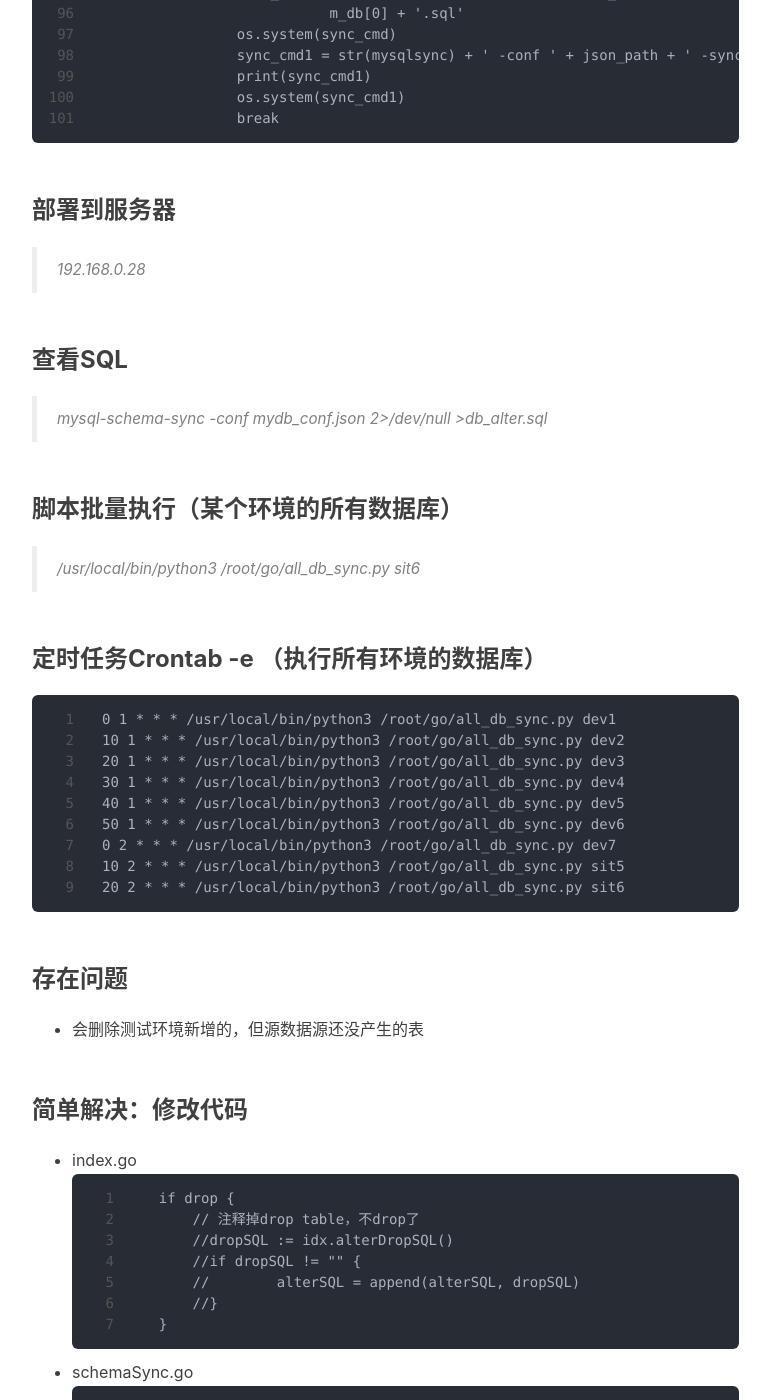
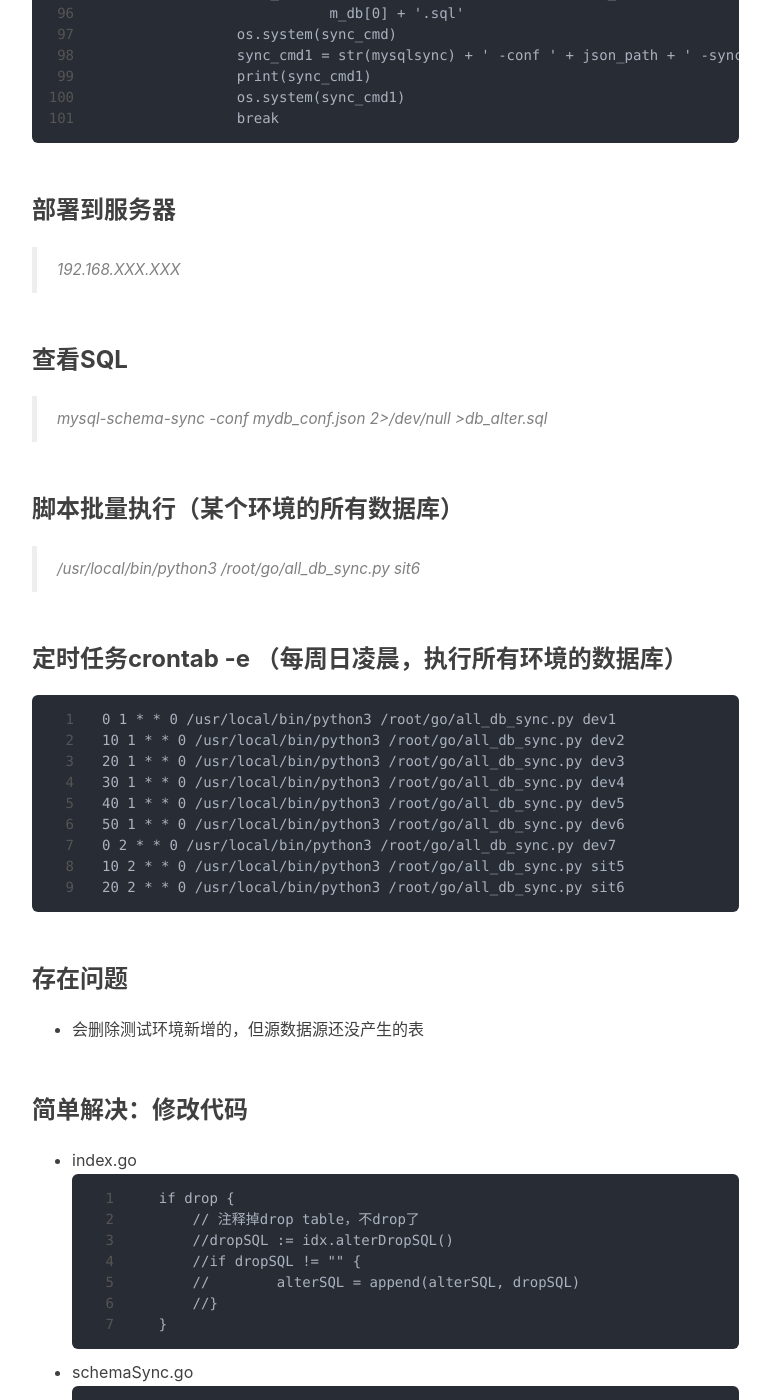
Before and after one commit to tjj006/tjj006.github.io, a Jekyll site: the page built from _posts/2021-09-06-mysql-schema-sync的改进.md, in a window 1280 px wide and 1400 px high, scrolled down 2627 px. Shown: the whole window, without its empty margins (233-1003 px from the left). Built offline with Jekyll 4.4.1, drawn with Linux system fonts in a browser that asks for light colours; nearby versions of some CDN libraries; comment, search, counter and statistics services are not loaded; some of the changed text lies outside the part shown.

Commit message:
更新结构

````diff
--- a/_posts/2021-09-06-mysql-schema-sync的改进.md
+++ b/_posts/2021-09-06-mysql-schema-sync的改进.md
@@ -11,7 +11,7 @@ tags:
 - 表结构同步
 ---
 
-### Go&Python环境搭建
+### 环境搭建Go&Python
 1. brew install安装go环境
 2. 安装调试python3环境
 3. 下载代码：go get -u github.com/hidu/mysql-schema-sync
@@ -122,7 +122,7 @@ if __name__ == '__main__':
 ```
 
 ### 部署到服务器
-> 192.168.0.28
+> 192.168.XXX.XXX
 
 ### 查看SQL
 > mysql-schema-sync -conf mydb_conf.json 2>/dev/null >db_alter.sql
@@ -130,17 +130,17 @@ if __name__ == '__main__':
 ### 脚本批量执行（某个环境的所有数据库）
 > /usr/local/bin/python3 /root/go/all_db_sync.py sit6
 
-### 定时任务Crontab -e （执行所有环境的数据库）
+### 定时任务crontab -e （每周日凌晨，执行所有环境的数据库）
 ```
-0 1 * * * /usr/local/bin/python3 /root/go/all_db_sync.py dev1
-10 1 * * * /usr/local/bin/python3 /root/go/all_db_sync.py dev2
-20 1 * * * /usr/local/bin/python3 /root/go/all_db_sync.py dev3
-30 1 * * * /usr/local/bin/python3 /root/go/all_db_sync.py dev4
-40 1 * * * /usr/local/bin/python3 /root/go/all_db_sync.py dev5
-50 1 * * * /usr/local/bin/python3 /root/go/all_db_sync.py dev6
-0 2 * * * /usr/local/bin/python3 /root/go/all_db_sync.py dev7
-10 2 * * * /usr/local/bin/python3 /root/go/all_db_sync.py sit5
-20 2 * * * /usr/local/bin/python3 /root/go/all_db_sync.py sit6
+0 1 * * 0 /usr/local/bin/python3 /root/go/all_db_sync.py dev1
+10 1 * * 0 /usr/local/bin/python3 /root/go/all_db_sync.py dev2
+20 1 * * 0 /usr/local/bin/python3 /root/go/all_db_sync.py dev3
+30 1 * * 0 /usr/local/bin/python3 /root/go/all_db_sync.py dev4
+40 1 * * 0 /usr/local/bin/python3 /root/go/all_db_sync.py dev5
+50 1 * * 0 /usr/local/bin/python3 /root/go/all_db_sync.py dev6
+0 2 * * 0 /usr/local/bin/python3 /root/go/all_db_sync.py dev7
+10 2 * * 0 /usr/local/bin/python3 /root/go/all_db_sync.py sit5
+20 2 * * 0 /usr/local/bin/python3 /root/go/all_db_sync.py sit6
 ```
 
 ### 存在问题
@@ -185,5 +185,3 @@ mysqlsync = "/Users/taojiaju/Work/code/mysql-schema-sync/mysql-schema-sync"
 > https://blog.csdn.net/liyyzz33/article/details/84587300
 
 > https://www.cnblogs.com/Camiluo/p/13359532.html
-
-> https://learnku.com/docs/the-little-go-book/run_go_code/3301
````
